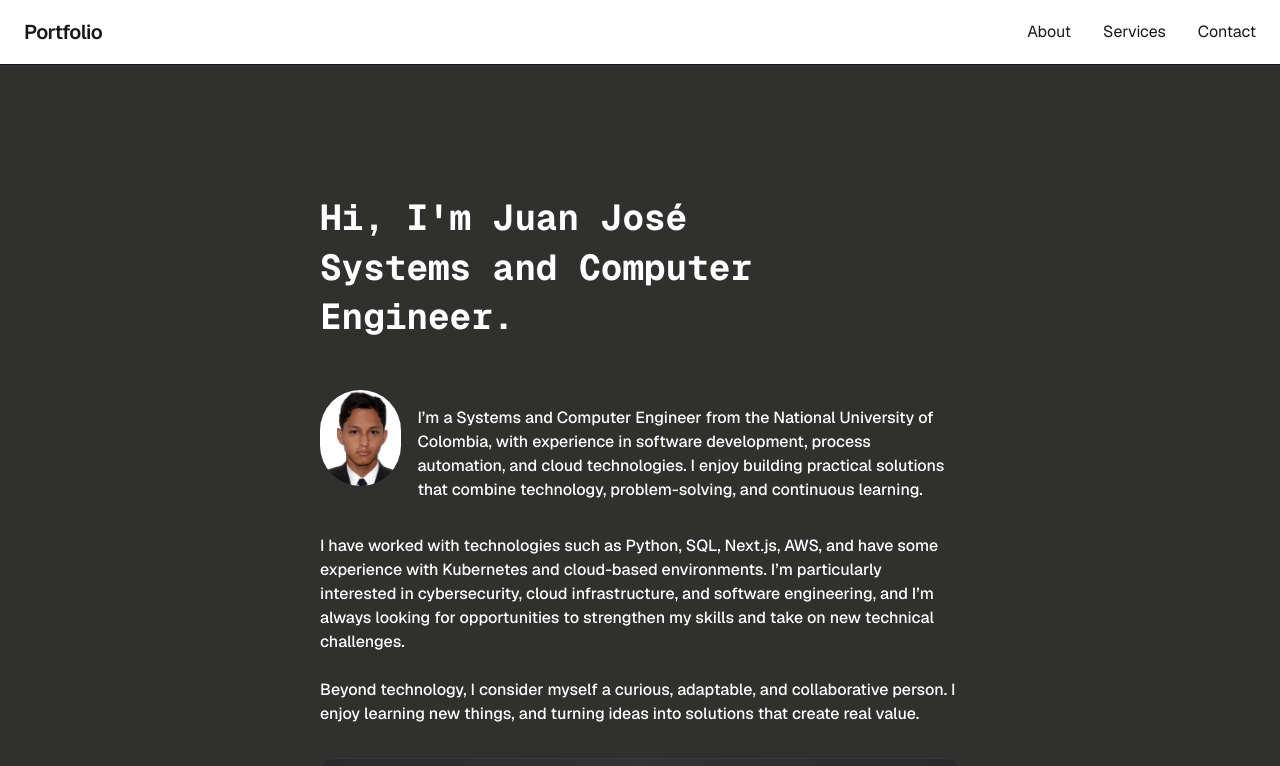
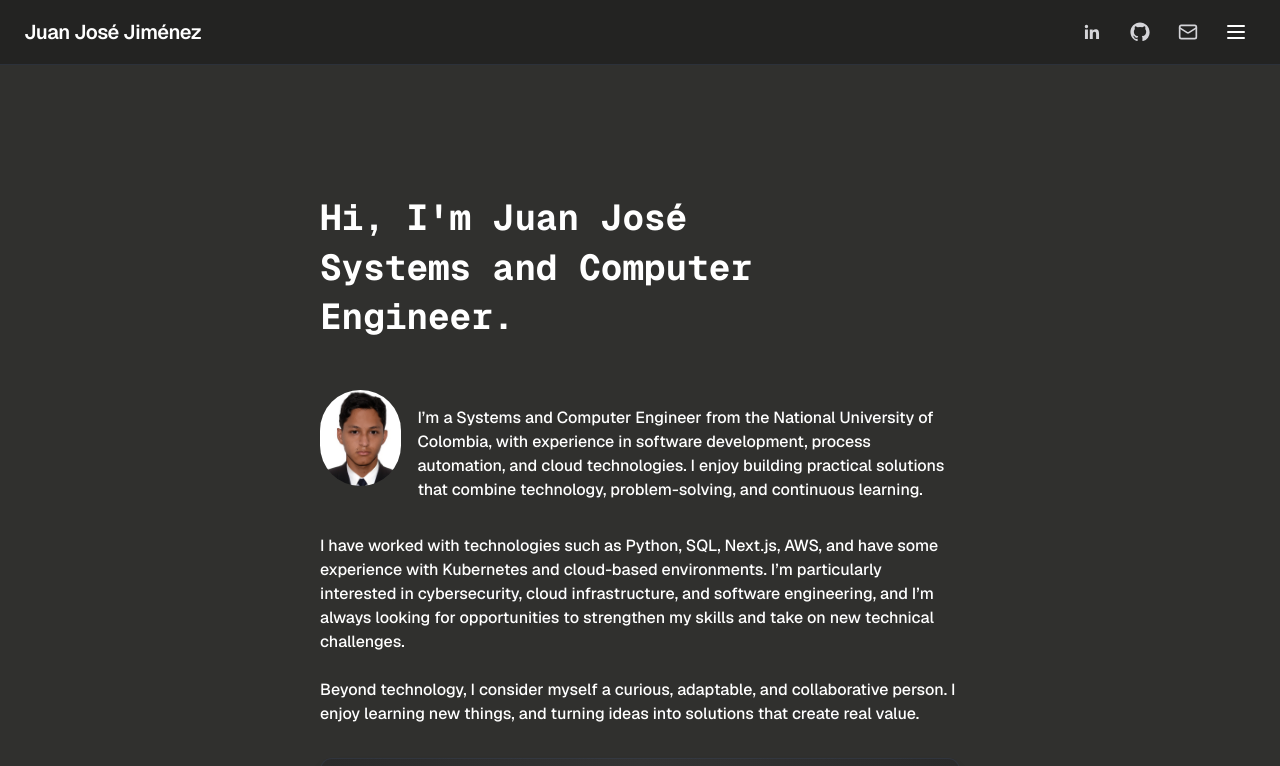
Before and after one commit to JJ343/portfolio, a Next.js app: page / in a window 1280 px wide. Shown: the top 766 px of the page. Built offline with nearby package versions, Linux system fonts and the light colour scheme.

Commit message:
header done

```diff
--- a/app/globals.css
+++ b/app/globals.css
@@ -91,6 +91,21 @@ body {
   );
 }
 
+@keyframes toast-in {
+  from {
+    opacity: 0;
+    transform: translateY(-12px) scale(0.96);
+  }
+  to {
+    opacity: 1;
+    transform: translateY(0) scale(1);
+  }
+}
+
+.toast-in {
+  animation: toast-in 0.2s ease-out;
+}
+
 @media (prefers-reduced-motion: reduce) {
   .marquee-track {
     animation: none;
--- a/app/page.tsx
+++ b/app/page.tsx
@@ -53,11 +53,11 @@ export default function Home() {
 
 
 
-        <div className="flex flex-col sm:w-full space-y-6 text-white mt-8
+        <div id="projects" className="flex flex-col sm:w-full space-y-6 text-white mt-8
                 bg-gradient-to-r from-[#2a2a2a] via-[#333333] to-[#2a2a2a]
                 border border-gray-700/50 rounded-xl
                 px-6 py-5
-                shadow-lg shadow-black/20">
+                shadow-lg shadow-black/20 scroll-mt-20">
 
           <p className="font-bold text-xl sm:text-2xl tracking-wide">
             Featured Projects
--- a/components/header.tsx
+++ b/components/header.tsx
@@ -1,36 +1,253 @@
+"use client"
+
 import Link from "next/link"
+import { useEffect, useRef, useState } from "react"
+
+const MENU_ITEMS = [
+  { label: "My Projects", href: "/#projects" },
+  { label: "Certificates", href: "/#certificates" },
+]
+
+// TODO: actualiza estos links con tus datos reales
+const SOCIAL_LINKS = {
+  linkedin: "https://www.linkedin.com/",
+  github: "https://github.com/juanjo-21",
+}
+
+// Correo ofuscado para dificultar scrapers: NO pongas el email literal aquí.
+// Está guardado en Base64 fragmentado y se reconstruye solo en el navegador al hacer click.
+// Para usar tu correo real: Buffer.from("tu@correo.com").toString("base64"), córtalo en 3-4 trozos y pégalos aquí.
+const OBFUSCATED_EMAIL_PARTS = ["dHUtY29y", "cmVvQGVq", "ZW1wbG8u", "Y29t"]
+
+function getEmail(): string {
+  return atob(OBFUSCATED_EMAIL_PARTS.join(""))
+}
 
 export default function Header() {
+  const [open, setOpen] = useState(false)
+  const [copied, setCopied] = useState(false)
+  const menuRef = useRef<HTMLDivElement>(null)
+  const toastTimer = useRef<ReturnType<typeof setTimeout> | null>(null)
+
+  useEffect(() => {
+    function handleClickOutside(event: MouseEvent) {
+      if (menuRef.current && !menuRef.current.contains(event.target as Node)) {
+        setOpen(false)
+      }
+    }
+
+    function handleEscape(event: KeyboardEvent) {
+      if (event.key === "Escape") {
+        setOpen(false)
+      }
+    }
+
+    if (open) {
+      document.addEventListener("mousedown", handleClickOutside)
+      document.addEventListener("keydown", handleEscape)
+    }
+
+    return () => {
+      document.removeEventListener("mousedown", handleClickOutside)
+      document.removeEventListener("keydown", handleEscape)
+    }
+  }, [open ])
+
+  useEffect(() => {
+    return () => {
+      if (toastTimer.current) {
+        clearTimeout(toastTimer.current)
+      }
+    }
+  }, [])
+
+  async function handleEmailClick() {
+    const email = getEmail()
+    try {
+      if (navigator.clipboard?.writeText) {
+        await navigator.clipboard.writeText(email)
+      } else {
+        const textarea = document.createElement("textarea")
+        textarea.value = email
+        textarea.setAttribute("readonly", "")
+        textarea.style.position = "absolute"
+        textarea.style.left = "-9999px"
+        document.body.appendChild(textarea)
+        textarea.select()
+        document.execCommand("copy")
+        document.body.removeChild(textarea)
+      }
+    } catch {
+      // Si el portapapeles falla, igual mostramos el toast con el correo visible
+    }
+    setCopied(true)
+    if (toastTimer.current) {
+      clearTimeout(toastTimer.current)
+    }
+    toastTimer.current = setTimeout(() => setCopied(false), 2200)
+  }
+
   return (
-    <header className="border-b bg-white dark:bg-black text-zinc-900 dark:text-zinc-100 w-full">
+    <header className="w-full bg-[#232322] border-b border-gray-700/50 text-white">
       <div className="max-w-7xl mx-auto flex items-center justify-between h-16 px-6">
         <Link
-          className="font-semibold text-xl tracking-tight"
+          className="font-semibold text-xl tracking-tight text-white"
           href="/"
+          onClick={() => setOpen(false)}
         >
-          Portfolio
+          Juan José Jiménez
         </Link>
-        <nav className="flex items-center gap-8">
-          <Link
-            className="hover:text-zinc-600 dark:hover:text-zinc-400 transition-colors"
-            href="/about"
+        <div className="flex items-center gap-1 sm:gap-2">
+          <a
+            href={SOCIAL_LINKS.linkedin}
+            target="_blank"
+            rel="noopener noreferrer"
+            aria-label="LinkedIn"
+            className="flex h-10 w-10 items-center justify-center rounded-md text-zinc-300 hover:text-white hover:bg-white/10 transition-colors"
           >
-            About
-          </Link>
-          <Link
-            className="hover:text-zinc-600 dark:hover:text-zinc-400 transition-colors"
-            href="/services"
+            <svg
+              xmlns="http://www.w3.org/2000/svg"
+              width="20"
+              height="20"
+              viewBox="0 0 24 24"
+              fill="currentColor"
+              aria-hidden="true"
+            >
+              <path d="M20.45 20.45h-3.55v-5.57c0-1.33-.03-3.04-1.85-3.04-1.86 0-2.14 1.45-2.14 2.94v5.67H9.35V9h3.41v1.56h.05c.47-.9 1.63-1.85 3.36-1.85 3.6 0 4.27 2.37 4.27 5.46v6.28zM5.34 7.43a2.06 2.06 0 1 1 0-4.12 2.06 2.06 0 0 1 0 4.12zM7.12 20.45H3.55V9h3.57v11.45z" />
+            </svg>
+          </a>
+          <a
+            href={SOCIAL_LINKS.github}
+            target="_blank"
+            rel="noopener noreferrer"
+            aria-label="GitHub"
+            className="flex h-10 w-10 items-center justify-center rounded-md text-zinc-300 hover:text-white hover:bg-white/10 transition-colors"
           >
-            Services
-          </Link>
-          <Link
-            className="hover:text-zinc-600 dark:hover:text-zinc-400 transition-colors"
-            href="/contact"
+            <svg
+              xmlns="http://www.w3.org/2000/svg"
+              width="20"
+              height="20"
+              viewBox="0 0 24 24"
+              fill="currentColor"
+              aria-hidden="true"
+            >
+              <path d="M12 .5C5.65.5.5 5.65.5 12c0 5.08 3.29 9.39 7.86 10.91.58.11.79-.25.79-.56 0-.27-.01-1.17-.02-2.12-3.2.7-3.87-1.36-3.87-1.36-.52-1.33-1.28-1.68-1.28-1.68-1.04-.71.08-.7.08-.7 1.15.08 1.76 1.19 1.76 1.19 1.03 1.76 2.7 1.25 3.36.96.1-.75.4-1.25.72-1.54-2.55-.29-5.24-1.28-5.24-5.69 0-1.26.45-2.28 1.19-3.09-.12-.29-.52-1.46.11-3.05 0 0 .97-.31 3.18 1.18a11.1 11.1 0 0 1 5.8 0c2.2-1.49 3.17-1.18 3.17-1.18.63 1.59.23 2.76.11 3.05.74.81 1.19 1.83 1.19 3.09 0 4.42-2.7 5.39-5.26 5.68.41.35.77 1.05.77 2.12 0 1.53-.01 2.76-.01 3.14 0 .31.21.68.8.56A10.52 10.52 0 0 0 23.5 12C23.5 5.65 18.35.5 12 .5z" />
+            </svg>
+          </a>
+          <button
+            type="button"
+            onClick={handleEmailClick}
+            aria-label="Copiar correo al portapapeles"
+            title="Copiar correo"
+            className="flex h-10 w-10 items-center justify-center rounded-md text-zinc-300 hover:text-white hover:bg-white/10 transition-colors"
           >
-            Contact
-          </Link>
-        </nav>
+            <svg
+              xmlns="http://www.w3.org/2000/svg"
+              width="20"
+              height="20"
+              viewBox="0 0 24 24"
+              fill="none"
+              stroke="currentColor"
+              strokeWidth="2"
+              strokeLinecap="round"
+              strokeLinejoin="round"
+              aria-hidden="true"
+            >
+              <rect width="20" height="16" x="2" y="4" rx="2" />
+              <path d="m22 7-8.97 5.7a1.94 1.94 0 0 1-2.06 0L2 7" />
+            </svg>
+          </button>
+          <div ref={menuRef} className="relative">
+            <button
+              type="button"
+              aria-label={open ? "Close menu" : "Open menu"}
+              aria-expanded={open}
+              aria-haspopup="menu"
+              onClick={() => setOpen((prev) => !prev)}
+              className="flex h-10 w-10 items-center justify-center rounded-md text-white hover:bg-white/10 transition-colors"
+            >
+              {open ? (
+                <svg
+                  xmlns="http://www.w3.org/2000/svg"
+                  width="24"
+                  height="24"
+                  viewBox="0 0 24 24"
+                  fill="none"
+                  stroke="currentColor"
+                  strokeWidth="2"
+                  strokeLinecap="round"
+                  strokeLinejoin="round"
+                  aria-hidden="true"
+                >
+                  <path d="M18 6 6 18" />
+                  <path d="m6 6 12 12" />
+                </svg>
+              ) : (
+                <svg
+                  xmlns="http://www.w3.org/2000/svg"
+                  width="24"
+                  height="24"
+                  viewBox="0 0 24 24"
+                  fill="none"
+                  stroke="currentColor"
+                  strokeWidth="2"
+                  strokeLinecap="round"
+                  strokeLinejoin="round"
+                  aria-hidden="true"
+                >
+                  <line x1="4" x2="20" y1="6" y2="6" />
+                  <line x1="4" x2="20" y1="12" y2="12" />
+                  <line x1="4" x2="20" y1="18" y2="18" />
+                </svg>
+              )}
+            </button>
+            {open && (
+              <nav
+                role="menu"
+                aria-label="Main navigation"
+                className="absolute right-0 top-full mt-2 w-52 overflow-hidden rounded-xl border border-gray-700/50 bg-[#2a2a2a] text-white shadow-lg shadow-black/30"
+              >
+                {MENU_ITEMS.map((item) => (
+                  <Link
+                    key={item.href}
+                    role="menuitem"
+                    href={item.href}
+                    onClick={() => setOpen(false)}
+                    className="block px-5 py-3 text-sm font-medium hover:bg-white/10 transition-colors"
+                  >
+                    {item.label}
+                  </Link>
+                ))}
+              </nav>
+            )}
+          </div>
+        </div>
       </div>
+      {copied && (
+        <div className="pointer-events-none fixed inset-x-0 top-4 z-50 flex justify-center px-4">
+          <div
+            role="status"
+            aria-live="polite"
+            className="toast-in flex items-center gap-2 rounded-full border border-gray-700/50 bg-[#2a2a2a] px-4 py-2.5 text-sm font-medium text-white shadow-xl shadow-black/40"
+          >
+            <svg
+              xmlns="http://www.w3.org/2000/svg"
+              width="16"
+              height="16"
+              viewBox="0 0 24 24"
+              fill="none"
+              stroke="currentColor"
+              strokeWidth="2.5"
+              strokeLinecap="round"
+              strokeLinejoin="round"
+              aria-hidden="true"
+            >
+              <path d="M20 6 9 17l-5-5" />
+            </svg>
+            Correo copiado al portapapeles
+          </div>
+        </div>
+      )}
     </header>
   )
 }
```
